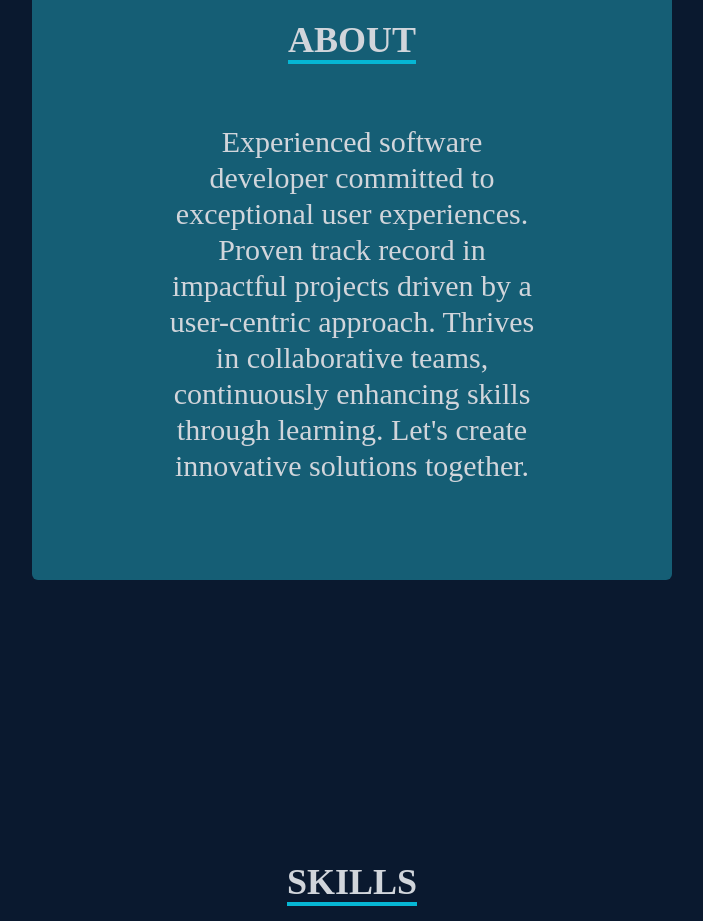
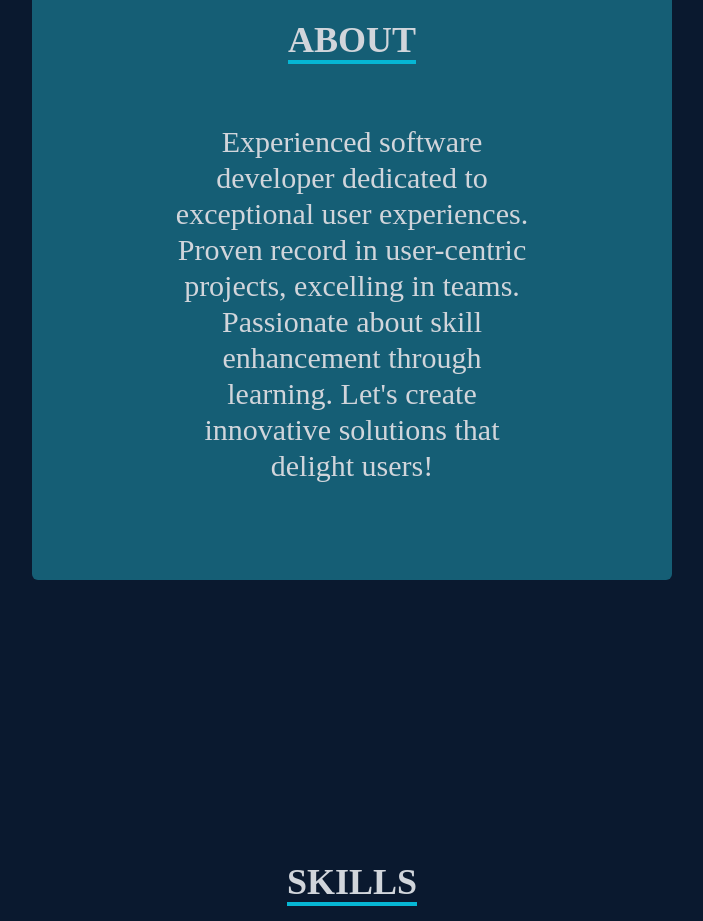
Before and after one commit to sabbatj/react-portfolio-js, a React (Create React App) app: page / in a window 1280 px wide. Shown: the part 940-1861 px from the top of the page, without its empty margins (288-991 px from the left). Built offline with nearby package versions, Linux system fonts and the light colour scheme.

Commit message:
Update about.screen.tsx

```diff
--- a/src/screens/about/about.screen.tsx
+++ b/src/screens/about/about.screen.tsx
@@ -9,7 +9,7 @@ const About = () => {
             </div>
             <div className="text-center">
               <p className="text-lg sm:text-3xl">
-                Experienced software developer committed to exceptional user experiences. Proven track record in impactful projects driven by a user-centric approach. Thrives in collaborative teams, continuously enhancing skills through learning. Let's create innovative solutions together.
+                Experienced software developer dedicated to exceptional user experiences. Proven record in user-centric projects, excelling in teams. Passionate about skill enhancement through learning. Let's create innovative solutions that delight users!
               </p>
             </div>
           </div>
```
